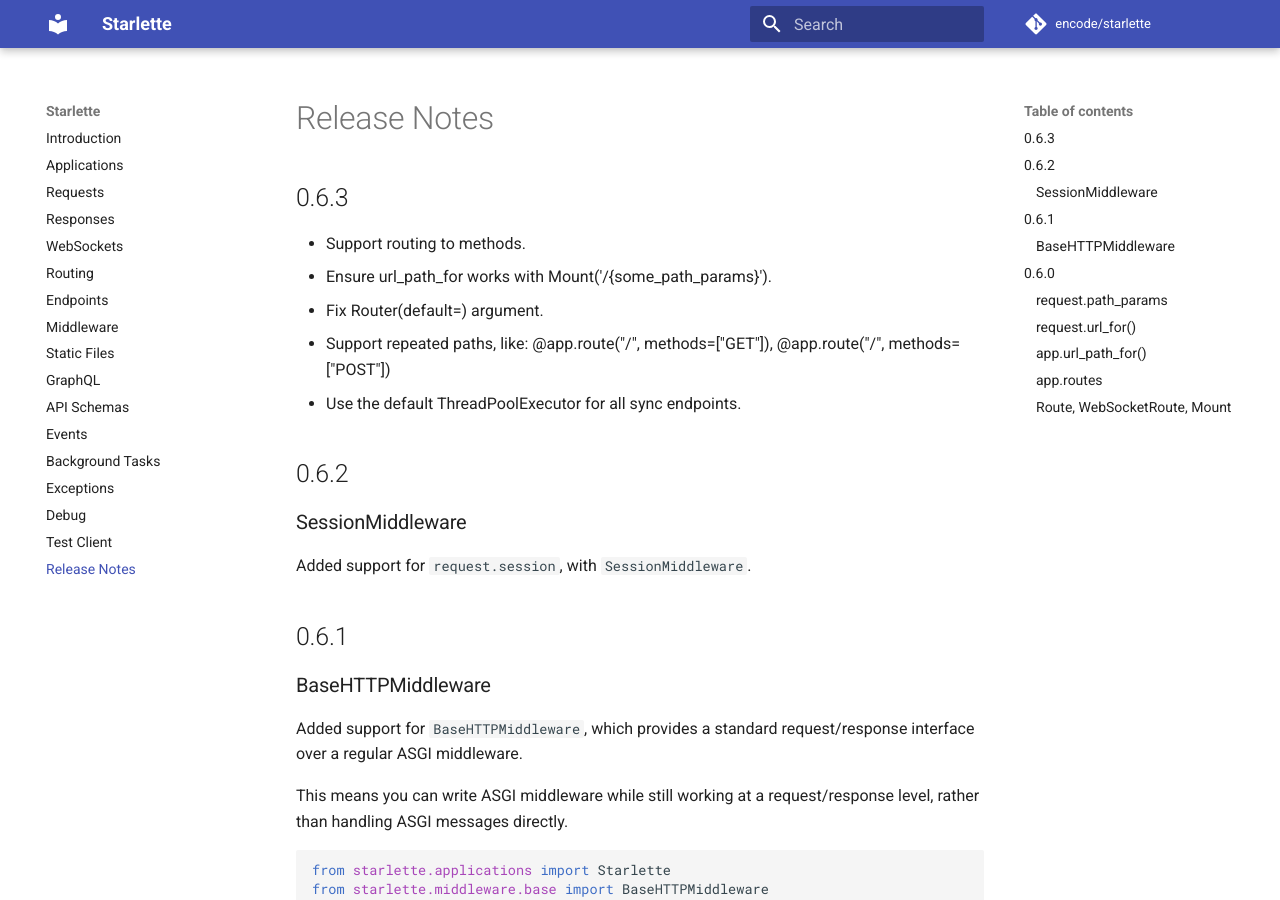
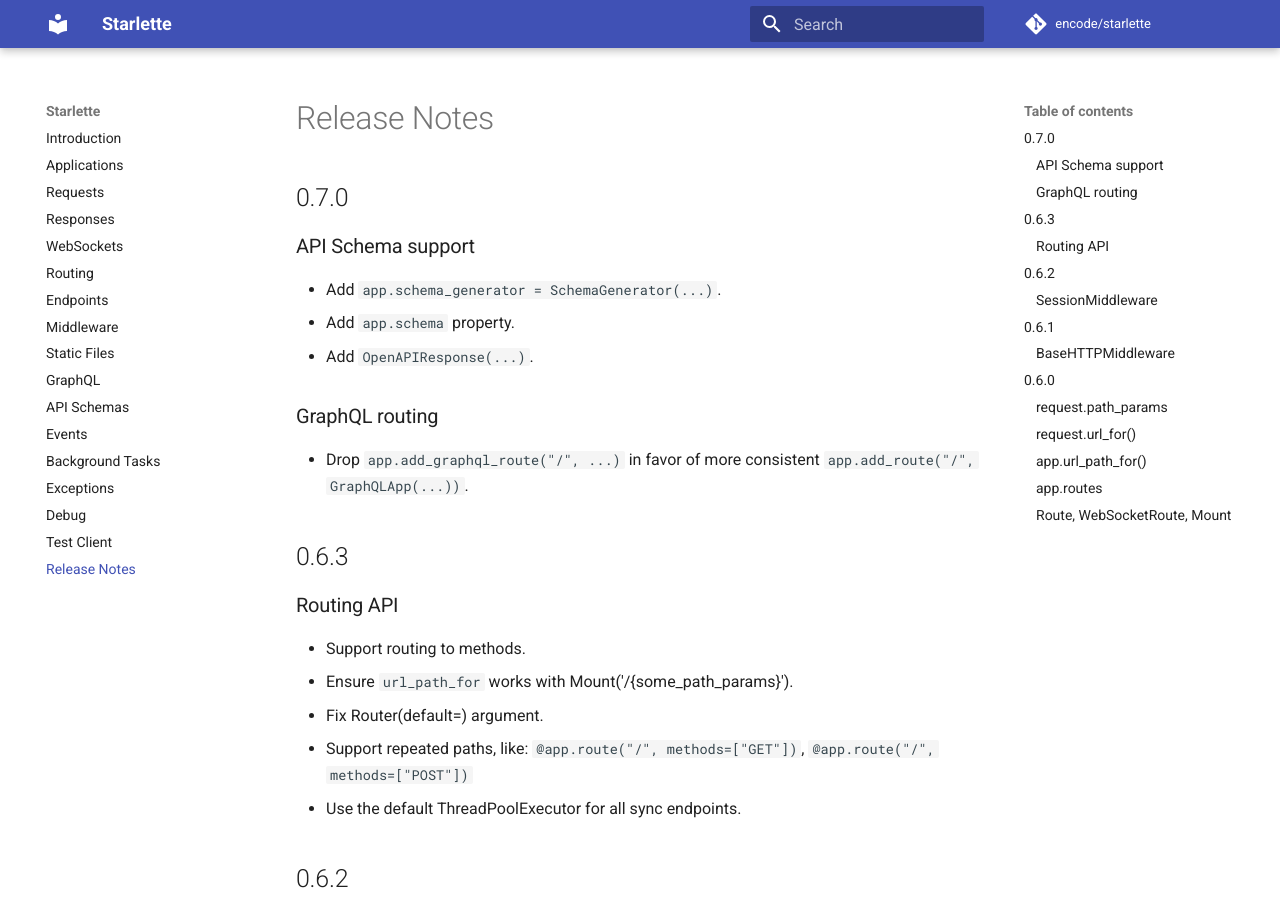
Before and after one commit to hidraco/starlette, an MkDocs documentation site: the page built from docs/release-notes.md, in a window 1280 px wide and 900 px high. Built offline with MkDocs 1.6.1 and Material for MkDocs 9.7.7, drawn with Linux system fonts in a browser that asks for light colours; comment, search, counter and statistics services are not loaded.

Commit message:
Version 0.7.0

```diff
--- a/docs/release-notes.md
+++ b/docs/release-notes.md
@@ -1,9 +1,23 @@
+## 0.7.0
+
+### API Schema support
+
+* Add `app.schema_generator = SchemaGenerator(...)`.
+* Add `app.schema` property.
+* Add `OpenAPIResponse(...)`.
+
+### GraphQL routing
+
+* Drop `app.add_graphql_route("/", ...)` in favor of more consistent `app.add_route("/", GraphQLApp(...))`.
+
 ## 0.6.3
 
+### Routing API
+
 * Support routing to methods.
-* Ensure url_path_for works with Mount('/{some_path_params}').
+* Ensure `url_path_for` works with Mount('/{some_path_params}').
 * Fix Router(default=) argument.
-* Support repeated paths, like: @app.route("/", methods=["GET"]), @app.route("/", methods=["POST"])
+* Support repeated paths, like: `@app.route("/", methods=["GET"])`, `@app.route("/", methods=["POST"])`
 * Use the default ThreadPoolExecutor for all sync endpoints.
 
 ## 0.6.2
--- a/starlette/__init__.py
+++ b/starlette/__init__.py
@@ -1 +1 @@
-__version__ = "0.6.3"
+__version__ = "0.7.0"
```
